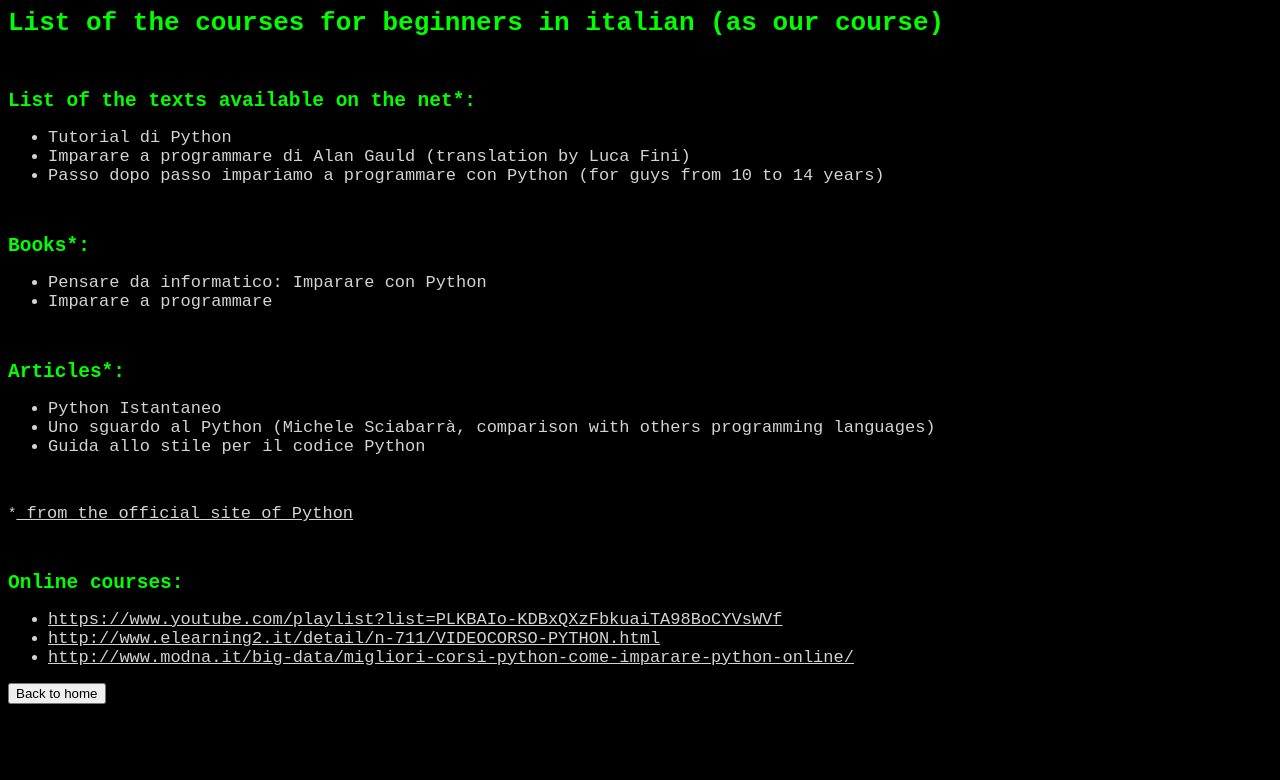
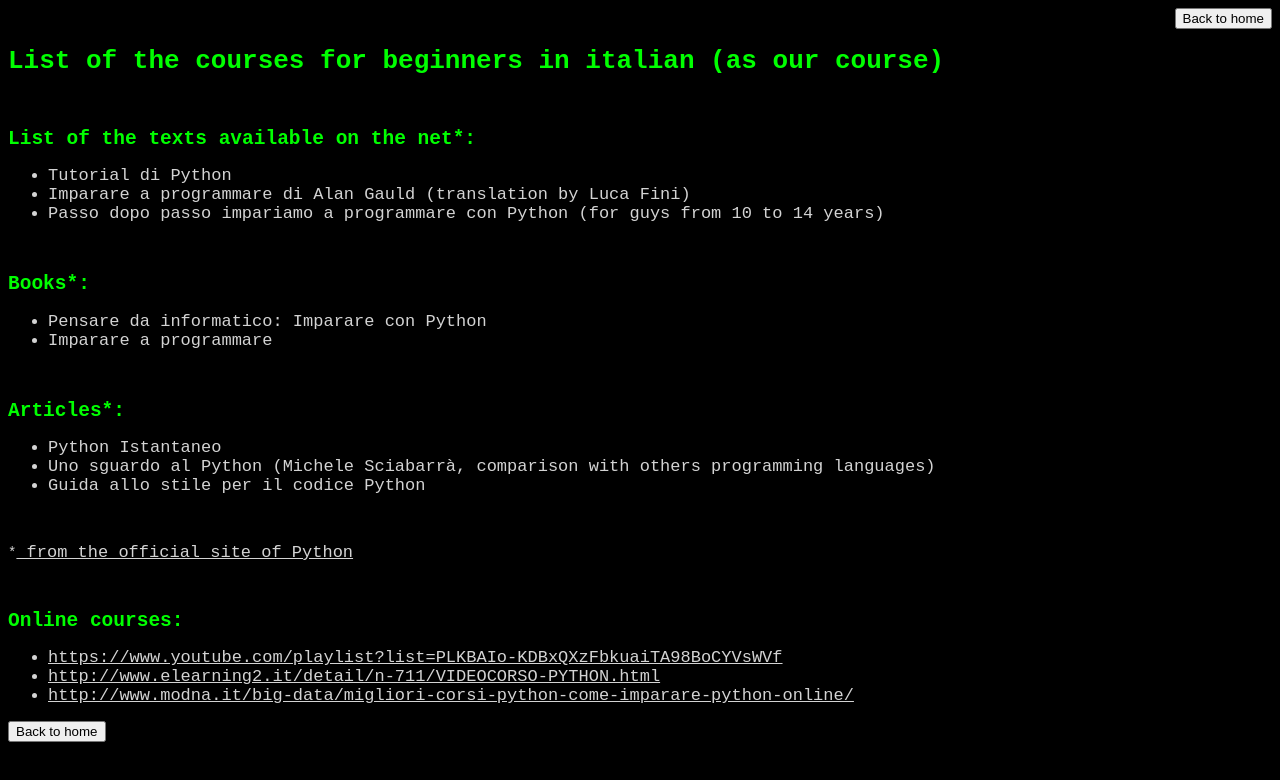
Before and after one commit to cristina1999/street-fighting-python, a plain HTML site: page state_of_the_art.html in a window 1280 px wide. Drawn offline with Linux system fonts and the light colour scheme.

Commit message:
Update state_of_the_art.html

```diff
--- a/state_of_the_art.html
+++ b/state_of_the_art.html
@@ -3,6 +3,8 @@
   <link href="./state_of_the_art.css" rel="stylesheet" type="text/css">
  </head>
 <body>
+   <p align="right"> <a href="./index.html">
+      <button>Back to home</button> </a> </p>
 <h1> List of the courses for beginners in italian (as our course) </h1>
 <br>
   <h2> List of the texts available on the net*:</h2>
```
